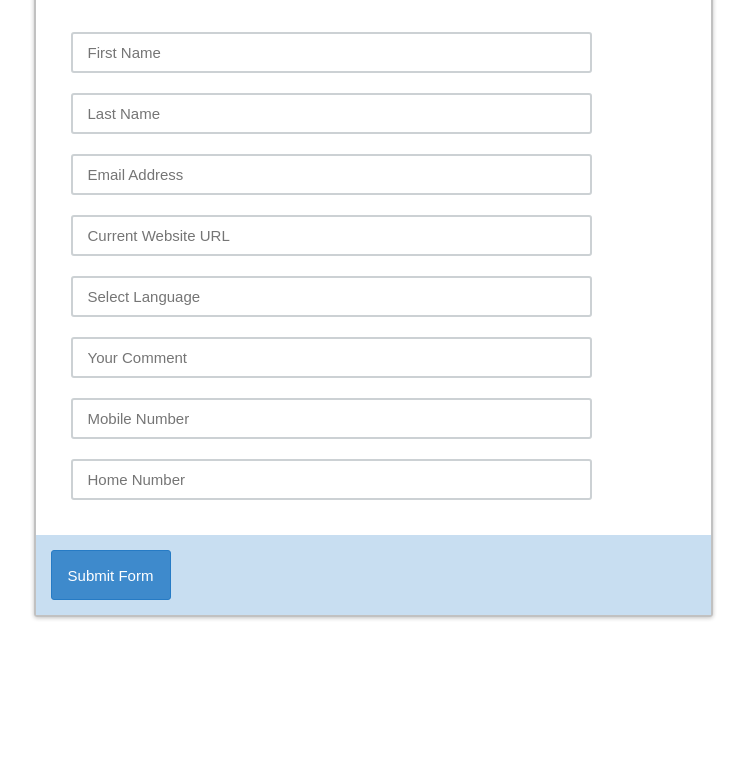
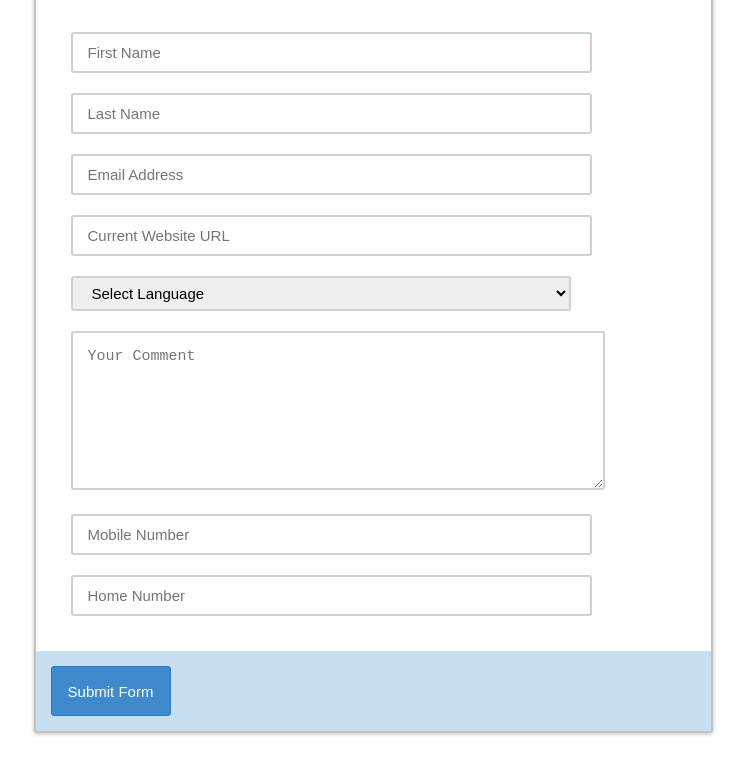
Before and after one commit to apcatx/form-builder-project, a plain HTML site: page index.html in a window 1280 px wide. Shown: the part 155-930 px from the top of the page, without its empty margins (267-1013 px from the left). Before the commit the page ends 822 px from the top, so only its background shows below. Drawn offline with Linux system fonts and the light colour scheme.

Commit message:
final commit

```diff
--- a/main.js
+++ b/main.js
@@ -36,8 +36,7 @@ let formData = [
     "label": "Select Language",
     "id": "user-language",
     "icon": "",
-    "options": [
-      {
+    "options": [{
         "label": "English",
         "value": "EN"
       },
@@ -82,35 +81,57 @@ let formData = [
   }
 ];
 
-// HINTS:
-// As you can see, we access the first element in the array
-// with [0] and then grab the property "label" using the "." operator
-( function(){
-  // Select the first element from the array
-  // let first = formData[ 0 ];
+// -------- Your Code Goes Below this Line --------
 
-} )();
-
-
-// -------- Your Code Goes Below this Line --------
-//
 let fields = document.querySelector('#fields');
 
-for (let i = 0; i < formData.length; i++ ){
+for (let i = 0; i < formData.length; i++) {
+  if (formData[i].label != "Select Language") {
+    if (formData[i].type != "textarea") {
+      let input = document.createElement('input');
 
-  let input = document.createElement('input');
+      input.type = formData[i].type;
+      input.placeholder = formData[i].label;
+      input.id = formData[i].id;
+      input.icon = formData[i].icon;
+      input.options = formData[i].options;
 
+      fields.appendChild(input);
 
-  fields.appendChild( input );
+    }
+  }
 
-  input.type = formData [i].type;
-  input.placeholder = formData [i].label;
-  input.id = formData [i].id;
-  input.icon = formData [i].icon;
-  input.options = formData [i].options;
+  if (formData[i].options.length > 0) {
+    let dropdown = document.createElement("select");
+    let selectOption = `${formData[i].label}`
+    let option = document.createElement("option");
 
+    option.setAttribute("selected", "true");
+    option.setAttribute("disabled", "true");
+    option.innerHTML = `${selectOption}`;
 
+    dropdown.appendChild(option);
 
+    for (a = 0; a < formData[i].options.length; a++) {
+      let dropdownOption = document.createElement("option");
 
-console.log(input)
+      dropdownOption.setAttribute("value", formData[i].options[a].value);
+      dropdownOption.innerHTML = formData[i].options[a].label;
+      dropdown.appendChild(dropdownOption);
+
+      fields.appendChild(dropdown);
+
+    }
+  }
+
+  if (formData[i].type === "textarea") {
+    let textarea = document.createElement("textarea");
+
+    textarea.setAttribute("placeholder", `${formData[i].label}`);
+
+    fields.appendChild(textarea);
+
+  }
 }
+
+console.log(fields);
```
Also changed, not shown: index.html (+0 -6 lines).
